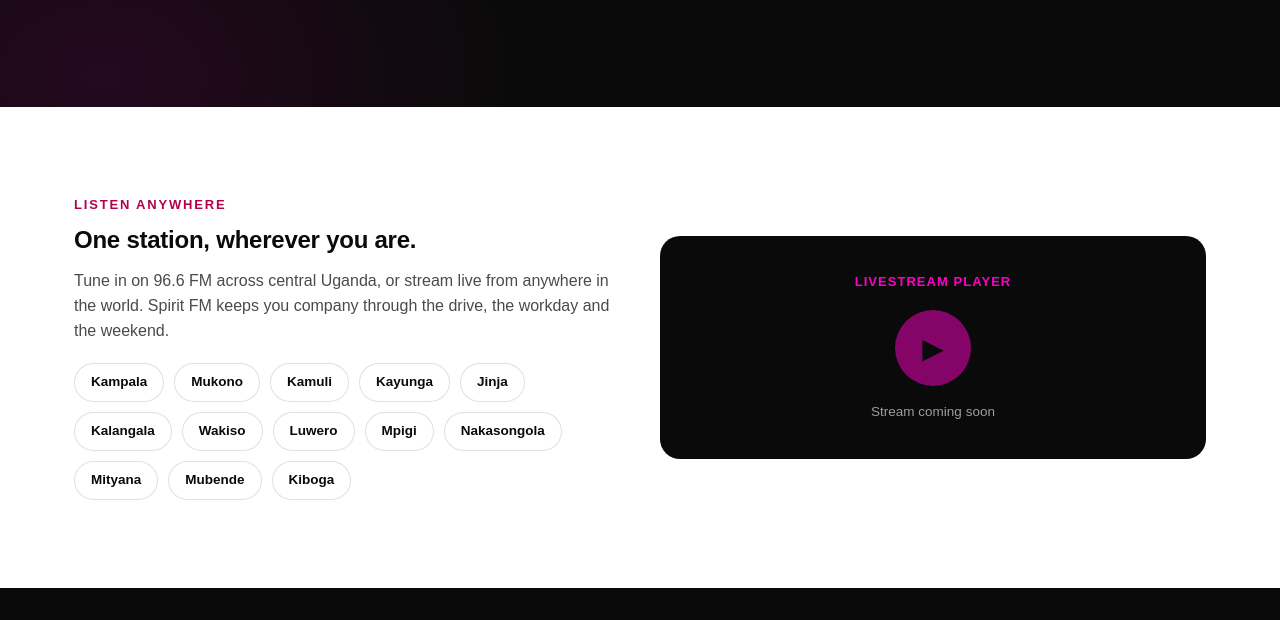
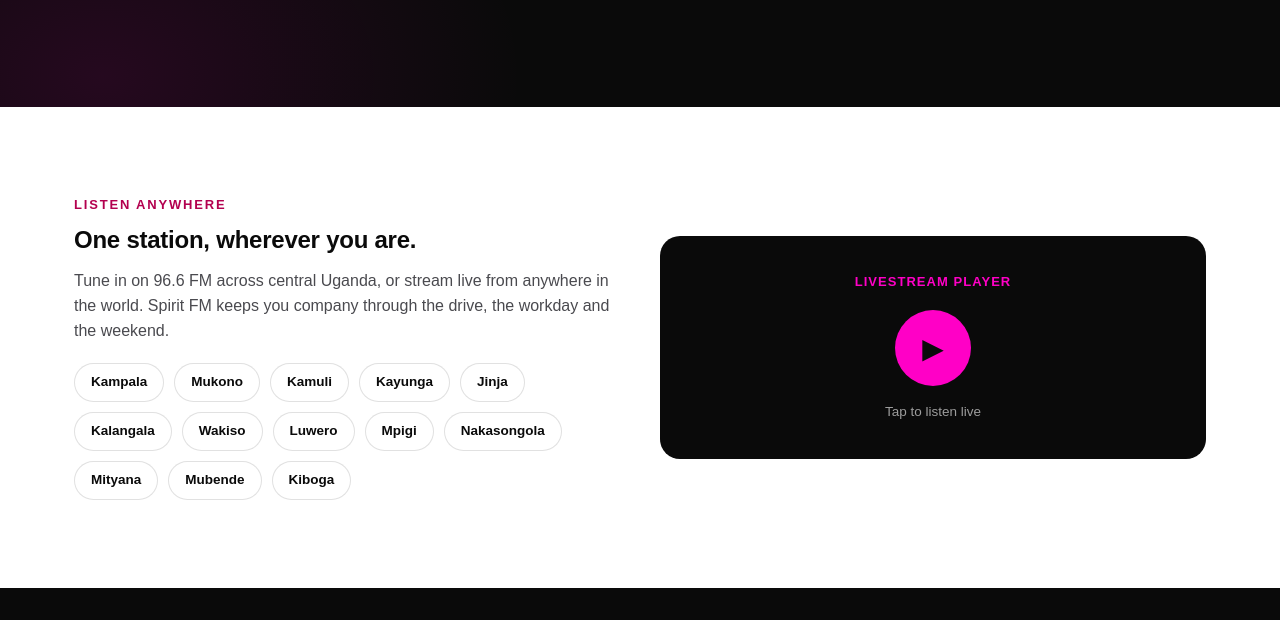
Before and after one commit to kojooppongadjei-source/spiritfm-website, a website: page index.html in a window 1280 px wide. Shown: the part 573-1193 px from the top of the page. Drawn offline with Linux system fonts and the light colour scheme; a web font is replaced by a local one.

Commit message:
Wire in Spirit FM's real Icecast stream URL (via the reverse-proxy pattern used for Sunny FM)

```diff
--- a/index.html
+++ b/index.html
@@ -79,7 +79,7 @@
 <script>
 (function(){
   // ▼▼▼ Set the real stream URL here once Spirit FM provides one (ideally https://) ▼▼▼
-  var STREAM_URL = '';
+  var STREAM_URL = 'https://sunny-radio-server.cloud-ip.cc/radio/spiritfm';
   // ▲▲▲
 
   var btn = document.getElementById('player-btn');
```
